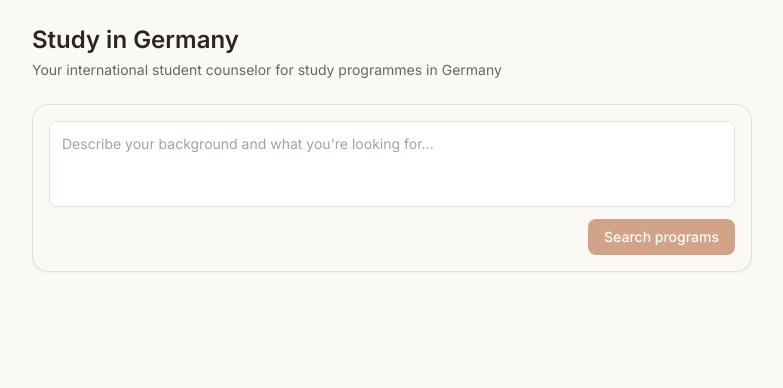
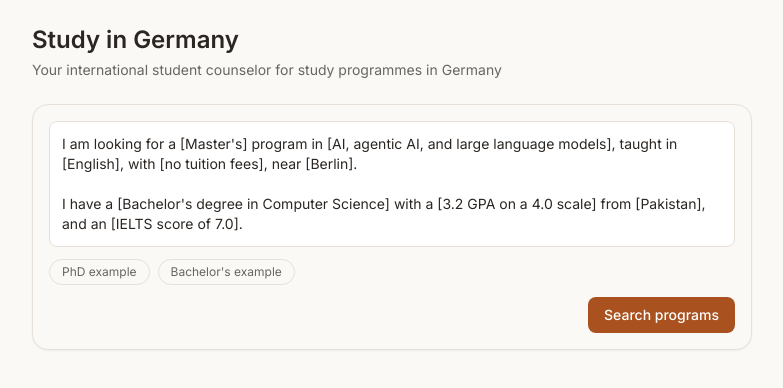
Before and after one commit to MuneebaNasir/StudyMatch, a React (Vite) app in the folder frontend/: page / in a window 1280 px wide. Shown: the top 388 px of the page, without its empty margins (248-1031 px from the left). Built offline with nearby package versions, Linux system fonts and the light colour scheme; no server answers.

Commit message:
feat: pre-filled query template with PhD/Bachelor's example chips

```diff
--- a/frontend/src/components/ChatQueryBox.tsx
+++ b/frontend/src/components/ChatQueryBox.tsx
@@ -1,4 +1,16 @@
 import { type FormEvent, useState } from "react";
+
+const MASTERS_TEMPLATE = `I am looking for a [Master's] program in [AI, agentic AI, and large language models], taught in [English], with [no tuition fees], near [Berlin].
+
+I have a [Bachelor's degree in Computer Science] with a [3.2 GPA on a 4.0 scale] from [Pakistan], and an [IELTS score of 7.0].`;
+
+const PHD_TEMPLATE = `I am looking for a [PhD] position in [machine learning and natural language processing], taught in [English], with [no tuition fees], near [Munich].
+
+I have a [Master's degree in Computer Science] with a [1.7 grade on the German scale] from [Nigeria], [2 years of research experience in NLP], and an [IELTS score of 7.5].`;
+
+const BACHELORS_TEMPLATE = `I am looking for a [Bachelor's] program in [computer science or data science], taught in [English], with [no tuition fees], near [Hamburg].
+
+I completed [high school / Abitur-equivalent] with a [grade of 85%] in [India], and an [IELTS score of 6.5].`;
 
 interface ChatQueryBoxProps {
   onSubmit: (query: string) => void;
@@ -6,7 +18,7 @@ interface ChatQueryBoxProps {
 }
 
 export function ChatQueryBox({ onSubmit, isPending }: ChatQueryBoxProps) {
-  const [query, setQuery] = useState("");
+  const [query, setQuery] = useState(MASTERS_TEMPLATE);
 
   function handleSubmit(event: FormEvent) {
     event.preventDefault();
@@ -23,10 +35,25 @@ export function ChatQueryBox({ onSubmit, isPending }: ChatQueryBoxProps) {
       <textarea
         value={query}
         onChange={(event) => setQuery(event.target.value)}
-        placeholder="Describe your background and what you're looking for..."
-        rows={3}
+        rows={5}
         className="resize-none rounded-lg border border-line p-3 text-sm focus:outline-none focus:ring-2 focus:ring-accent"
       />
+      <div className="flex flex-wrap gap-2">
+        <button
+          type="button"
+          onClick={() => setQuery(PHD_TEMPLATE)}
+          className="rounded-full border border-line px-3 py-1 text-xs text-ink/70 hover:bg-line/40"
+        >
+          PhD example
+        </button>
+        <button
+          type="button"
+          onClick={() => setQuery(BACHELORS_TEMPLATE)}
+          className="rounded-full border border-line px-3 py-1 text-xs text-ink/70 hover:bg-line/40"
+        >
+          Bachelor's example
+        </button>
+      </div>
       <button
         type="submit"
         disabled={isPending || query.trim().length === 0}
```
Also changed, not shown: 2 other files (tests, documents, lock files or other folders).
